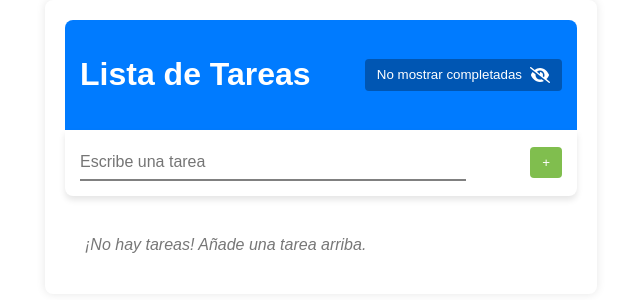
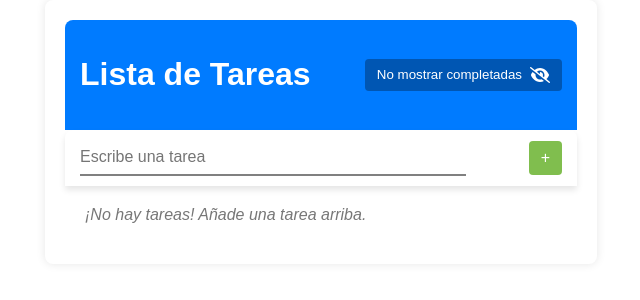
Before and after one commit to ikeerito-7/ProyectoReactIker, a React (Create React App) app: page / in a window 1280 px wide. Shown: the top 300 px of the page, without its empty margins (319-959 px from the left). Built offline with nearby package versions, Linux system fonts and the light colour scheme.

Commit message:
MejorasEstilo

```diff
--- a/src/components/FormularioTareas.css
+++ b/src/components/FormularioTareas.css
@@ -1,12 +1,12 @@
 .formulario {
   display: flex;
   justify-content: space-between;
-  padding: 15px;
+  align-items: center;
+  padding: 10px 15px;
   background-color: white;
-  border-radius: 0 0 8px 8px;
+  border-radius: 8px 8px 0 0;
   box-shadow: 0 4px 6px rgba(0, 0, 0, 0.1);
-  /* Opcional: align-items center para alinear verticalmente */
-  align-items: center;
+  margin-bottom: 0;
 }
 
 .formulario input {
@@ -27,6 +27,7 @@
   padding: 8px 12px;
   cursor: pointer;
   border-radius: 4px;
+  font-size: 16px;
 }
 
 .formulario button:hover {
--- a/src/components/ListaTareas.css
+++ b/src/components/ListaTareas.css
@@ -1,6 +1,9 @@
 .lista-tareas {
-  margin-top: 20px; /* Ajusta la separación entre el formulario y la lista */
+  margin: 0;
+  padding: 0;
+  background-color: transparent;
 }
+
 
 .no-tareas {
   padding: 20px;
--- a/src/components/Tarea.css
+++ b/src/components/Tarea.css
@@ -1,14 +1,43 @@
-/* --- Tarea.css --- */
 .tarea {
   display: flex;
   align-items: center;
   justify-content: space-between;
-  padding: 10px;
+  width: 100%;
+  box-sizing: border-box;
+  padding: 10px 15px;
+  margin: 0;
   background-color: white;
-  border-radius: 8px;
-  box-shadow: 0 2px 4px rgba(0, 0, 0, 0.1);
-  margin-bottom: 10px;
+  border-bottom: 1px solid #ddd;
+  box-shadow: none;
+  border-radius: 0;
 }
+
+/* Si la tarea está completada, aplicamos el gris */
+.tarea.completada {
+  background-color: #f2f2f2;
+}
+
+/* La última tarea redondea la parte inferior si quieres ese efecto */
+.tarea:last-child {
+  border-bottom: none;
+  border-radius: 0 0 8px 8px;
+}
+
+
+.tarea:last-child {
+  border-bottom: none;
+  border-radius: 0 0 8px 8px;
+}
+
+.tarea.completada {
+  background-color: #f2f2f2; /* Gris muy claro para un efecto de oscurecimiento */
+}
+
+/* Cuando la tarea tenga la clase "completada", ocultar todos los botones */
+.tarea.completada .tarea-botones {
+  display: none;
+}
+
 
 .tarea-contenido {
   display: flex;
```
